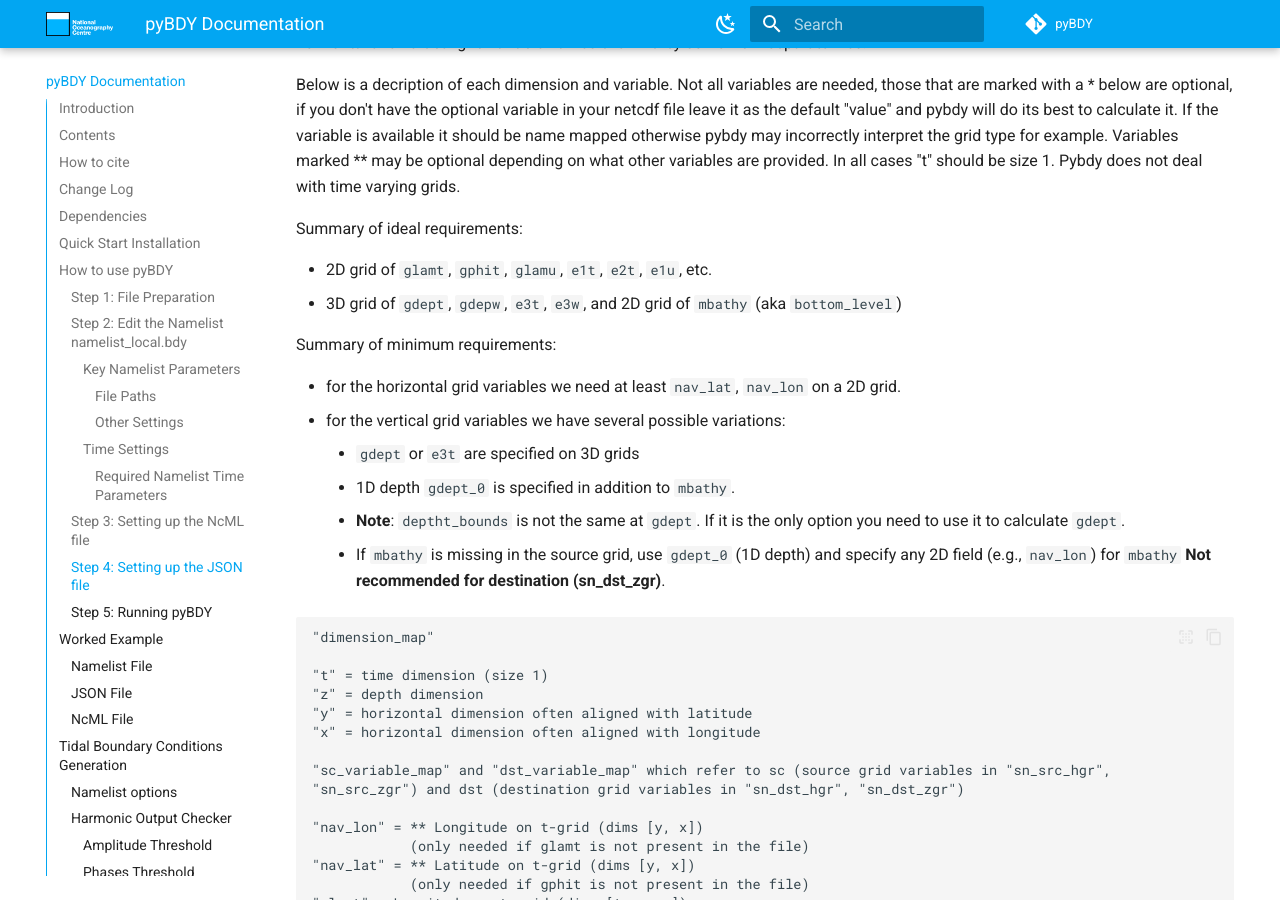
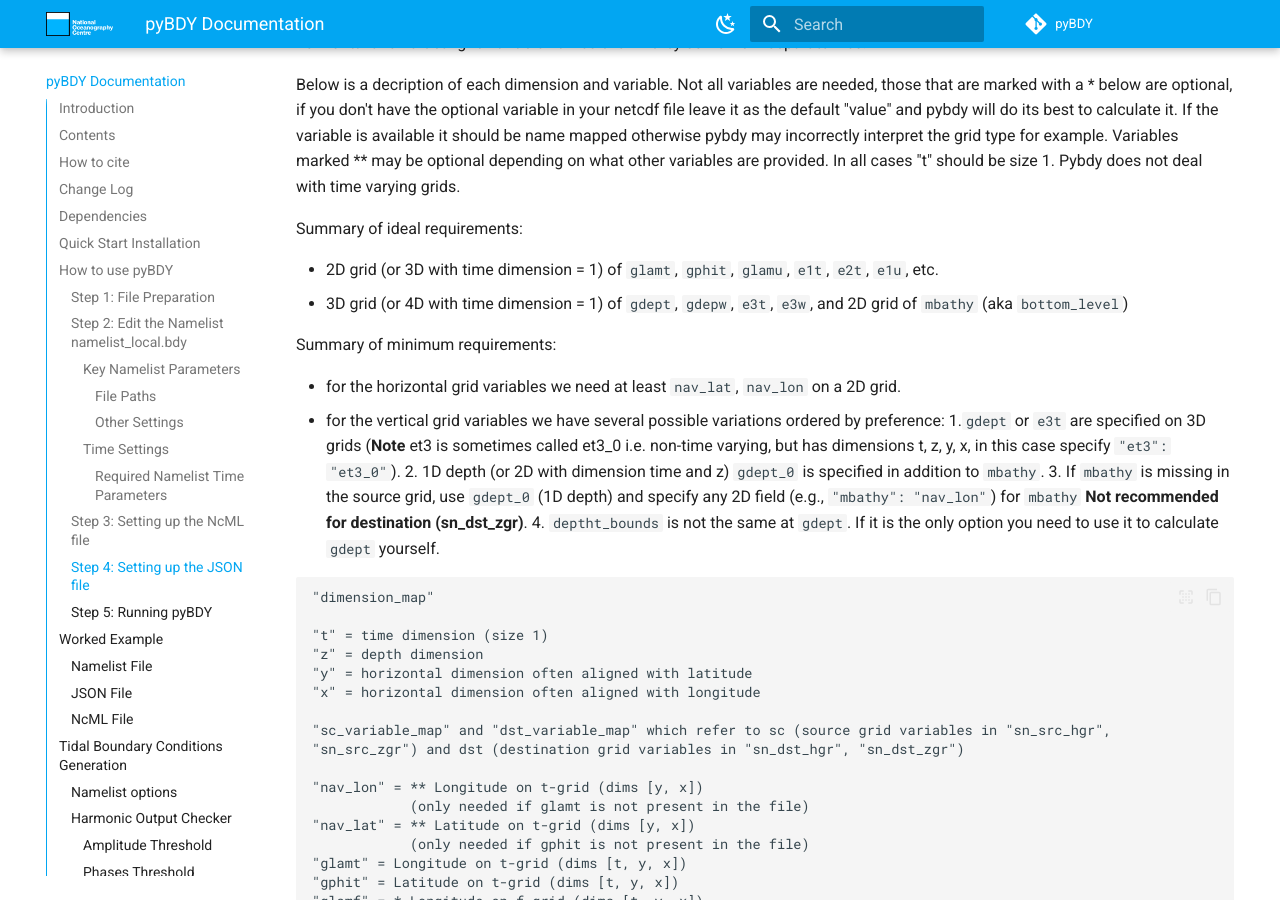
Before and after one commit to NOC-MSM/pyBDY, an MkDocs documentation site: the page built from docs/index.md, in a window 1280 px wide and 900 px high, scrolled down 8571 px. Built offline with MkDocs 1.6.1 and Material for MkDocs 9.7.7, drawn with Linux system fonts in a browser that asks for light colours; emoji names are drawn with the system emoji font; comment, search, counter and statistics services are not loaded.

````diff
--- a/docs/index.md
+++ b/docs/index.md
@@ -361,17 +361,17 @@
 
 Summary of ideal requirements:
 
-- 2D grid of `glamt`, `gphit`, `glamu`, `e1t`, `e2t`, `e1u`, etc.
-- 3D grid of `gdept`, `gdepw`, `e3t`, `e3w`, and 2D grid of `mbathy` (aka `bottom_level`)
+- 2D grid (or 3D with time dimension = 1) of `glamt`, `gphit`, `glamu`, `e1t`, `e2t`, `e1u`, etc.
+- 3D grid (or 4D with time dimension = 1) of `gdept`, `gdepw`, `e3t`, `e3w`, and 2D grid of `mbathy` (aka `bottom_level`)
 
 Summary of minimum requirements:
 
 - for the horizontal grid variables we need at least `nav_lat`, `nav_lon` on a 2D grid.
-- for the vertical grid variables we have several possible variations:
-    - `gdept` or `e3t` are specified on 3D grids
-    - 1D depth `gdept_0` is specified in addition to `mbathy`.
-    - **Note**: `deptht_bounds` is not the same at `gdept`. If it is the only option you need to use it to calculate `gdept`.
-    - If `mbathy` is missing in the source grid, use `gdept_0` (1D depth) and specify any 2D field (e.g., `nav_lon`) for `mbathy` **Not recommended for destination (sn_dst_zgr)**.
+- for the vertical grid variables we have several possible variations ordered by preference:
+    1.`gdept` or `e3t` are specified on 3D grids (**Note** et3 is sometimes called et3_0 i.e. non-time varying, but has dimensions t, z, y, x, in this case specify `"et3": "et3_0"`).
+    2\. 1D depth (or 2D with dimension time and z) `gdept_0` is specified in addition to `mbathy`.
+    3\. If `mbathy` is missing in the source grid, use `gdept_0` (1D depth) and specify any 2D field (e.g., `"mbathy": "nav_lon"`) for `mbathy` **Not recommended for destination (sn_dst_zgr)**.
+    4\. `deptht_bounds` is not the same at `gdept`. If it is the only option you need to use it to calculate `gdept` yourself.
 
 ```
 "dimension_map"
````
